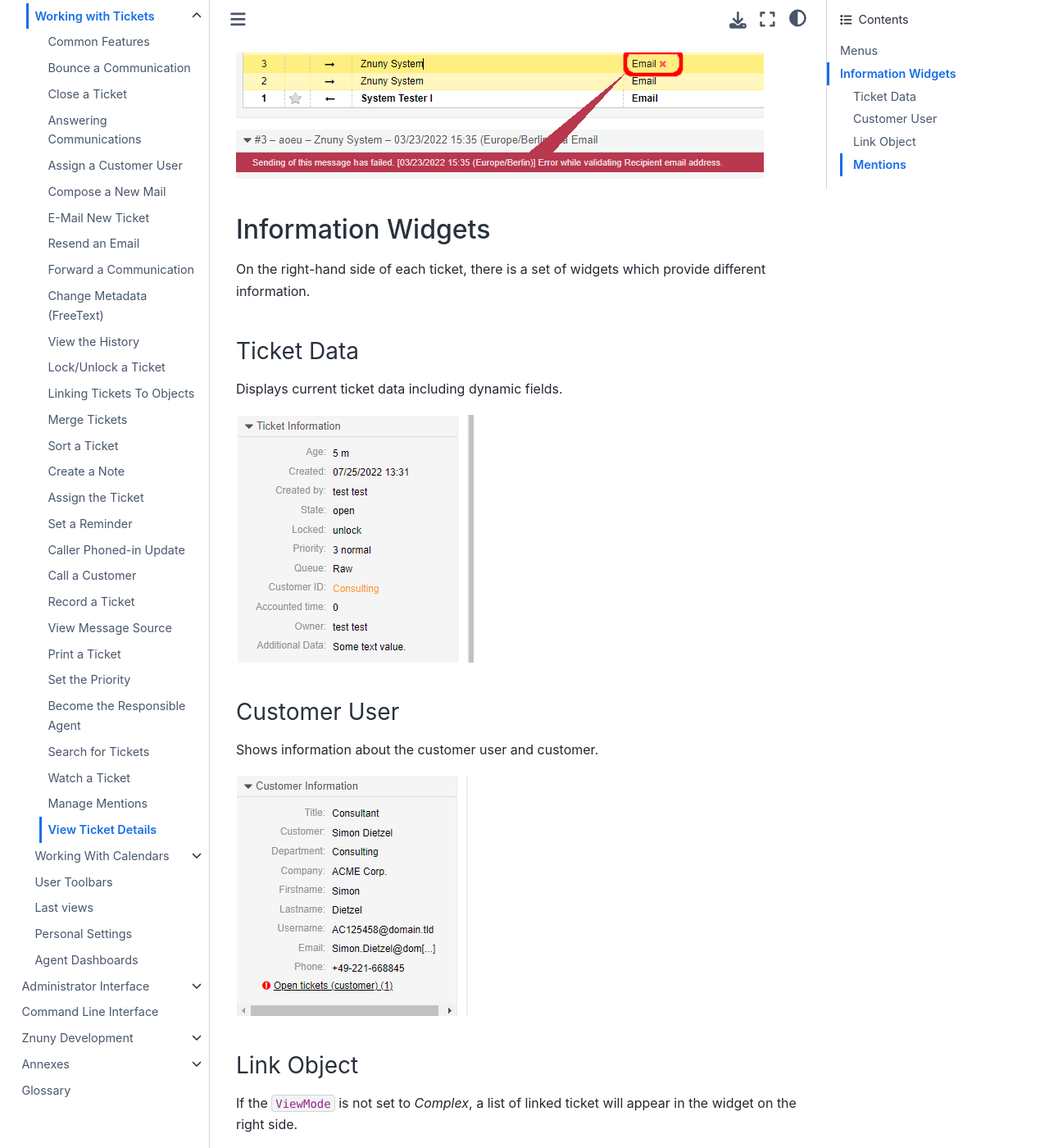
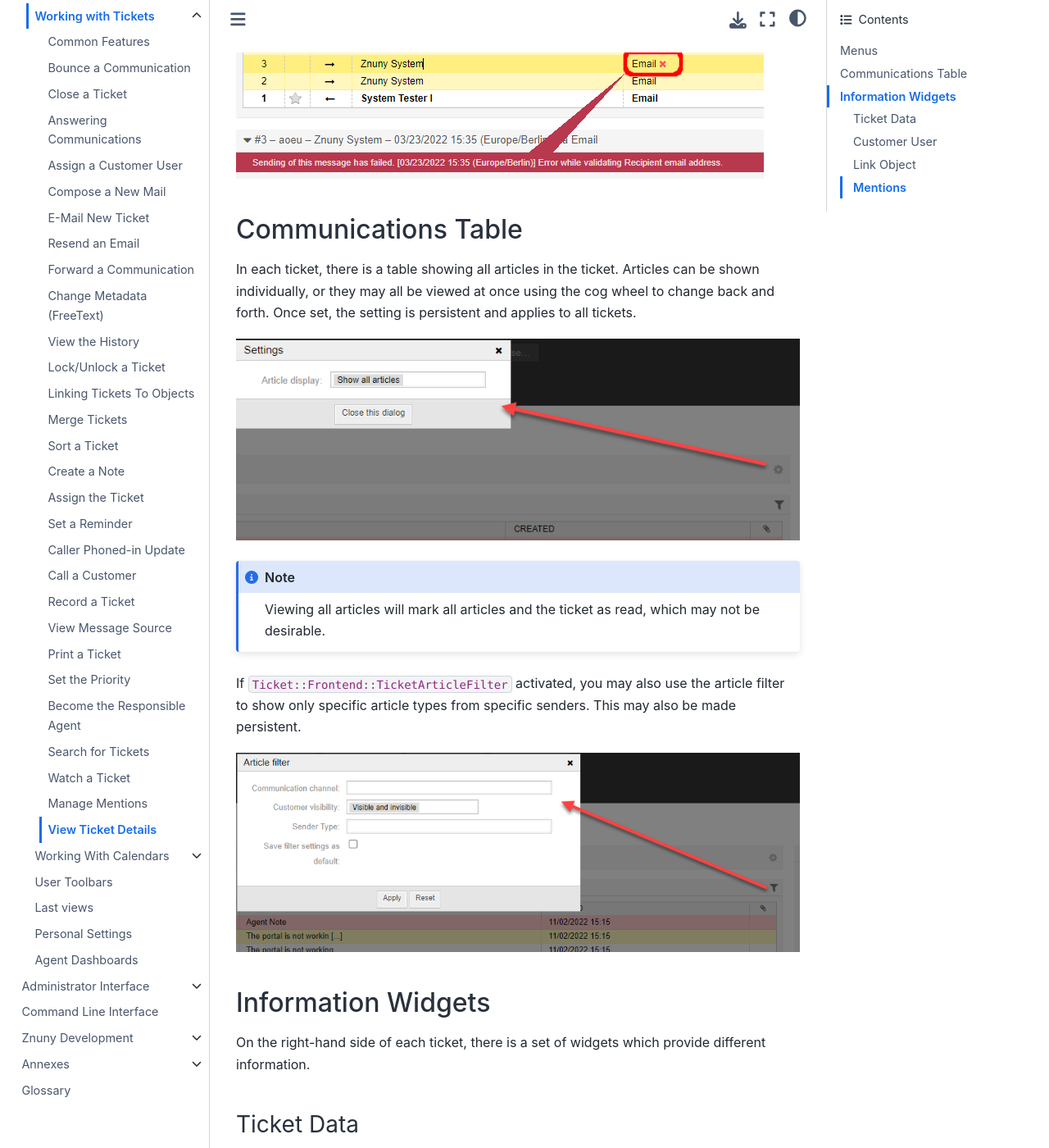
Before and after one commit to znuny/manual, a Sphinx documentation site: the page built from source/agentinterface/ticketviews/agentticketzoom/index.rst, in a window 1280 px wide and 1400 px high, scrolled down 3523 px. Shown: the whole window at 82% size. Built offline with Sphinx 7.4.7 and the Sphinx Book theme 1.1.4, drawn with Linux system fonts in a browser that asks for light colours.

Commit message:
Added filter and view type for communication table.

```diff
--- a/source/agentinterface/ticketviews/agentticketzoom/index.rst
+++ b/source/agentinterface/ticketviews/agentticketzoom/index.rst
@@ -85,7 +85,6 @@
 
     Only available when at least one process is active whose start activities initial dialog is accessible by the agent.
 
-
 Article Menu
 ============
 .. _PageNavigation ticketviews_agentticketzoom_articlemenu:
@@ -131,6 +130,24 @@
 .. image:: images/menu_article_resend.png
     :alt: Resend Article Image
 
+Communications Table
+********************
+
+In each ticket, there is a table showing all articles in the ticket. Articles can be shown individually, or they may all be viewed at once using the cog wheel to change back and forth. Once set, the setting is persistent and applies to all tickets.
+
+.. image:: images/article_view_type.png
+    :alt: View Type Setting Image
+
+.. note::
+
+    Viewing all articles will mark all articles and the ticket as read, which may not be desirable.
+
+If ``Ticket::Frontend::TicketArticleFilter`` activated, you may also use the article filter to show only specific article types from specific senders. This may also be made persistent.
+
+.. image:: images/article_filter.png
+    :alt: Article Filter Text
+
+
 Information Widgets
 *******************
 
```
Also changed, not shown: source/agentinterface/ticketviews/agentticketzoom/images/article_filter.png (added), source/agentinterface/ticketviews/agentticketzoom/images/article_view_type.png (added).
